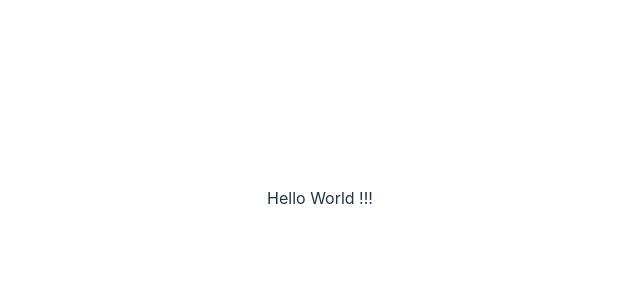
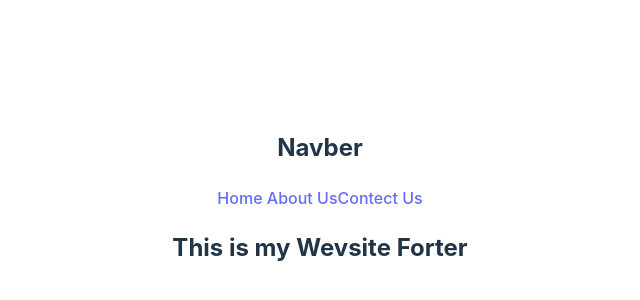
Before and after one commit to Kamrulthedev/name-of-my-projects, a React (Vite) app: page / in a window 1280 px wide. Shown: the part 202-502 px from the top of the page, without its empty margins (320-960 px from the left). Built offline with nearby package versions, Linux system fonts and the light colour scheme.

Commit message:
Home-commit

```diff
--- a/package.json
+++ b/package.json
@@ -21,10 +21,13 @@
     "@types/react": "^18.2.15",
     "@types/react-dom": "^18.2.7",
     "@vitejs/plugin-react": "^4.0.3",
+    "autoprefixer": "^10.4.16",
     "eslint": "^8.45.0",
     "eslint-plugin-react": "^7.32.2",
     "eslint-plugin-react-hooks": "^4.6.0",
     "eslint-plugin-react-refresh": "^0.4.3",
+    "postcss": "^8.4.31",
+    "tailwindcss": "^3.3.5",
     "vite": "^4.4.5"
   }
 }
--- /dev/null
+++ b/src/Compunents/About/About.jsx
@@ -0,0 +1,12 @@
+
+
+const About = () => {
+    return (
+        <div>
+            <h2>About Us</h2>
+            <p>About of the evrything mens</p>
+        </div>
+    );
+};
+
+export default About;
--- /dev/null
+++ b/src/Compunents/Contect/Contect.jsx
@@ -0,0 +1,12 @@
+
+
+const Contect = () => {
+    return (
+        <div>
+            <h2>Contect Us</h2>
+            <p>one call for the i will she prejentet </p>
+        </div>
+    );
+};
+
+export default Contect;
--- /dev/null
+++ b/src/Compunents/Home/Hader/Hader.jsx
@@ -0,0 +1,18 @@
+import { Link } from "react-router-dom";
+import './Hader.css'
+
+
+const Hader = () => {
+    return (
+        <div className="diver">
+            <h2>Navber</h2>
+            <nav>
+             <Link to={'/'}>Home</Link>
+             <Link to={'/About'}> About Us</Link>
+             <Link to={'/Contect'}>Contect Us</Link>
+            </nav>
+        </div>
+    );
+};
+
+export default Hader;
--- /dev/null
+++ b/src/Compunents/Home/Home.jsx
@@ -0,0 +1,19 @@
+import { Outlet } from "react-router-dom";
+import Hader from "./Hader/Hader";
+import Forter from "../../Forter";
+
+
+const Home = () => {
+    return (
+        <div>
+
+            <Hader></Hader>
+            <Outlet></Outlet>
+            <Forter></Forter>
+
+        </div>
+
+    );
+};
+
+export default Home;
--- /dev/null
+++ b/src/Forter.jsx
@@ -0,0 +1,11 @@
+
+
+const Forter = () => {
+    return (
+        <div>
+           <h2> This is my Wevsite Forter</h2>
+        </div>
+    );
+};
+
+export default Forter;
```
Also changed, not shown: src/main.jsx (+18 -2 lines), src/Compunents/Home/Hader/Hader.css (added), 1 other file (tests, documents, lock files or other folders).
